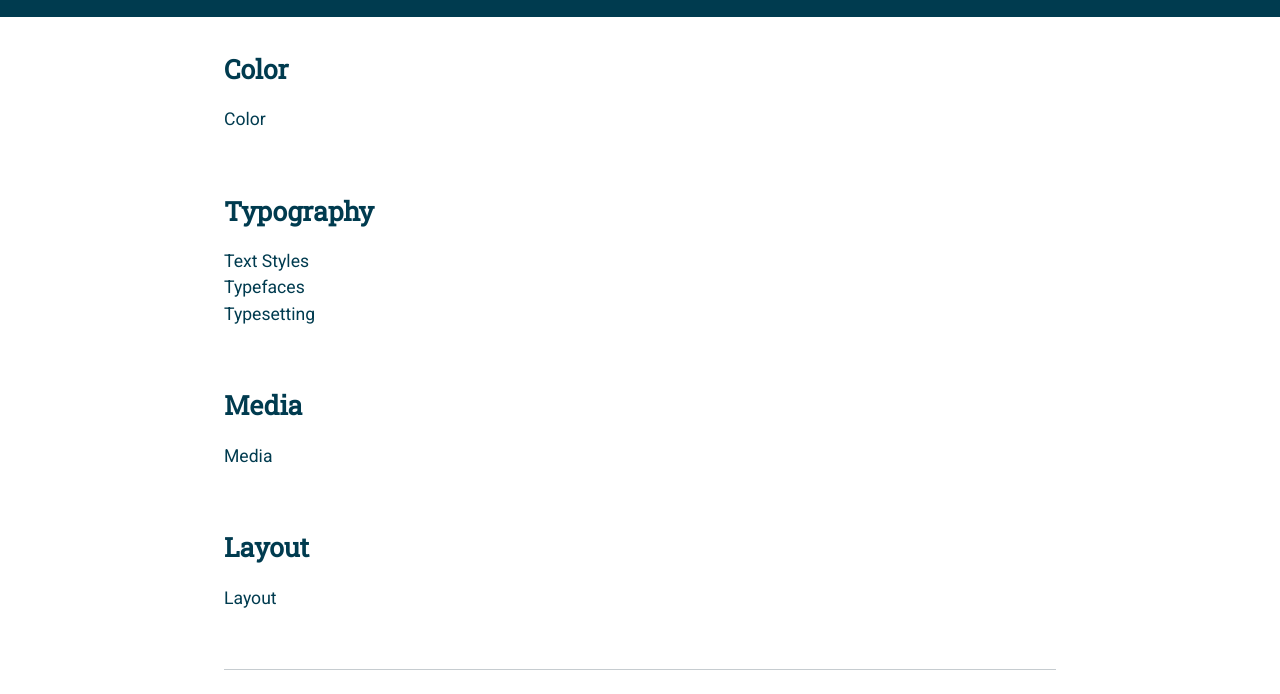
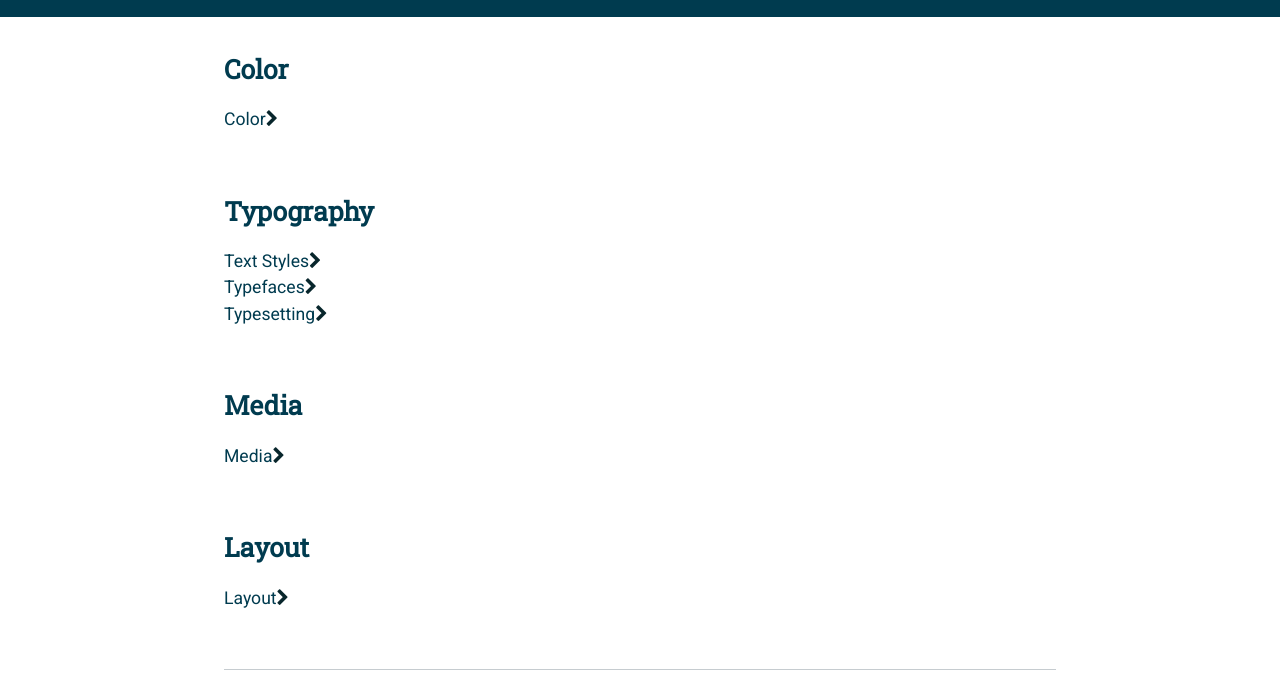
Before and after one commit to usnavy/Navy-Design-Guide, a Jekyll site: the page built from index.md, in a window 1280 px wide. Shown: the part 366-1060 px from the top of the page. Built offline with Jekyll 4.4.1, drawn with Linux system fonts in a browser that asks for light colours; nearby versions of some CDN libraries; library files that are not in the unit come from our copies; our own code applies the rules of GitHub Pages for plain Markdown files.

Commit message:
Update index.md

```diff
--- a/index.md
+++ b/index.md
@@ -3,19 +3,19 @@ layout: default
 ---
 
 ## Color<br>
-[Color](/color.md)<br>
+[Color](/color.md)<i class="fa fa-chevron-right"></i><br>
 <br>
 
 ## Typography<br>
-[Text Styles](/text-styles.md)<br>
-[Typefaces](/typefaces.md)<br>
-[Typesetting](/typesetting.md)<br>
+[Text Styles](/text-styles.md)<i class="fa fa-chevron-right"></i><br>
+[Typefaces](/typefaces.md)<i class="fa fa-chevron-right"></i><br>
+[Typesetting](/typesetting.md)<i class="fa fa-chevron-right"></i><br>
 <br>
 
 ## Media<br>
-[Media](/media.md)<br>
+[Media](/media.md)<i class="fa fa-chevron-right"></i><br>
 <br>
 
 ## Layout<br>
-[Layout](/layout.md)<br>
+[Layout](/layout.md)<i class="fa fa-chevron-right"></i><br>
 <br>
```
